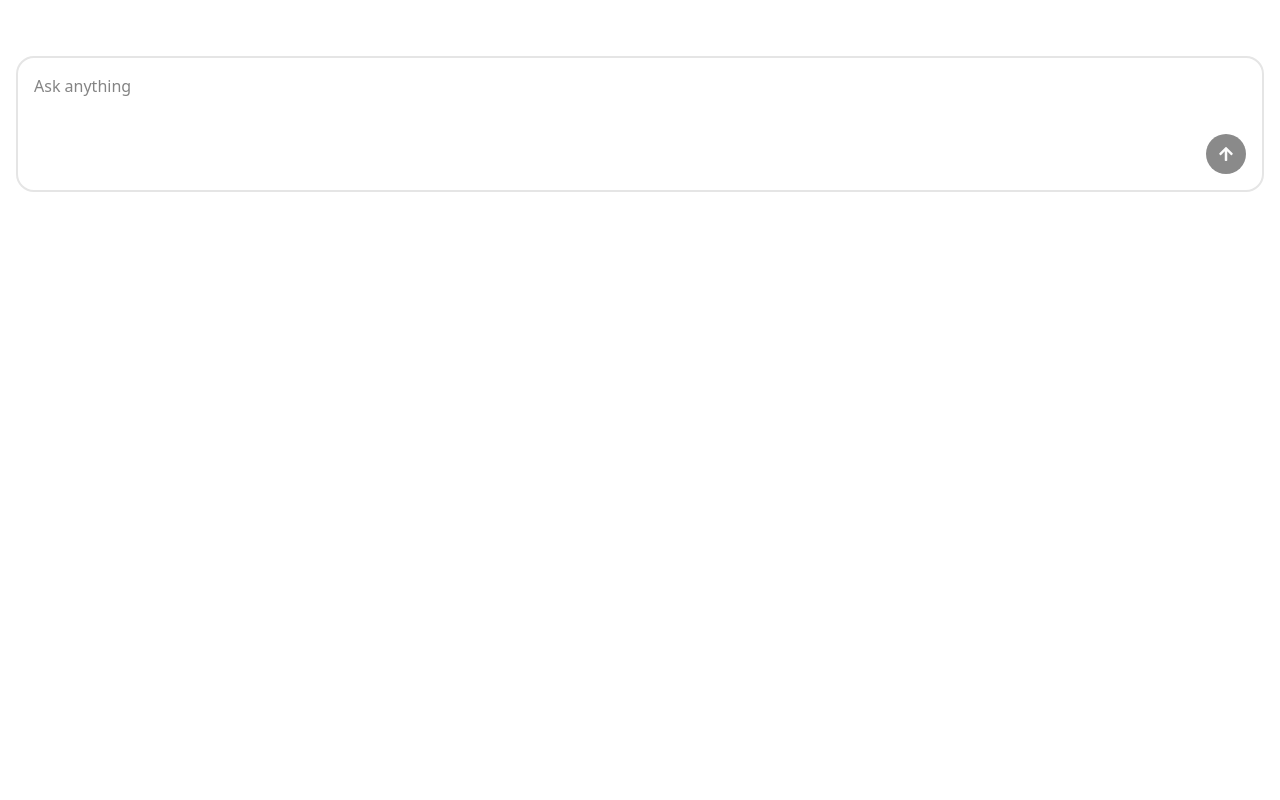
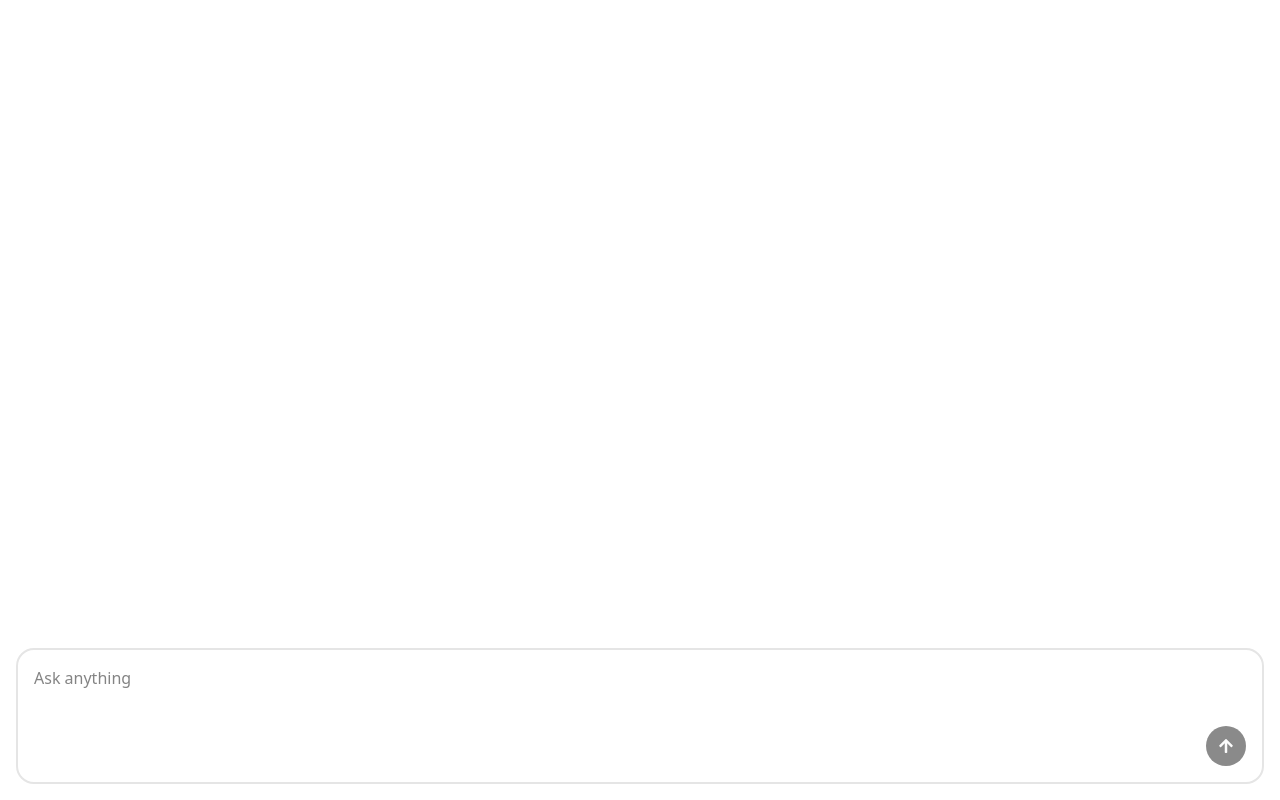
Before and after one commit to justhoji/chatbot-summarizer, a React (Vite) app in the folder packages/client/: page / in a window 1280 px wide. Built offline with nearby package versions, Linux system fonts and the light colour scheme.

Commit message:
fix: adjust layout and scrolling behavior in ChatBot component

```diff
--- a/packages/client/src/App.tsx
+++ b/packages/client/src/App.tsx
@@ -2,7 +2,7 @@
 
 function App() {
    return (
-      <div className="p-4">
+      <div className="p-4 h-screen w-full">
          <ChatBot />
       </div>
    );
--- a/packages/client/src/components/ui/ChatBot.tsx
+++ b/packages/client/src/components/ui/ChatBot.tsx
@@ -19,19 +19,19 @@
 
 const ChatBot = () => {
    const conversationId = React.useRef(crypto.randomUUID());
-   const formRef = React.useRef<HTMLFormElement | null>(null);
+   const lastMessageRef = React.useRef<HTMLDivElement | null>(null);
    const [messages, setMessages] = React.useState<Message[]>([]);
    const [isBotTyping, setIsBotTyping] = React.useState<boolean>(false);
    const { register, handleSubmit, reset, formState } = useForm<ChatInput>();
 
    React.useEffect(() => {
-      formRef.current?.scrollIntoView({ behavior: 'smooth' });
+      lastMessageRef.current?.scrollIntoView({ behavior: 'smooth' });
    }, [messages]);
    const onSubmit = async ({ prompt }: ChatInput) => {
       setMessages((prev) => [...prev, { content: prompt, role: 'user' }]);
       setIsBotTyping(true);
       try {
-         reset();
+         reset({ prompt: '' });
          const { data } = await axios.post<ChatResponse>('/api/chat', {
             prompt,
             conversationId: conversationId.current,
@@ -61,10 +61,10 @@
       }
    };
    return (
-      <div>
-         <div className="flex flex-col gap-3 mb-10">
+      <div className="flex flex-col h-full">
+         <div className="flex flex-col flex-1 gap-3 mb-10 overflow-y-auto">
             {messages.map((message, index) => (
-               <p
+               <div
                   className={`px-3 py-1 rounded-xl ${
                      message.role === 'user'
                         ? 'bg-blue-600 text-white self-end'
@@ -72,9 +72,10 @@
                   }`}
                   key={index}
                   onCopy={onCopy}
+                  ref={index === messages.length - 1 ? lastMessageRef : null}
                >
                   <ReactMarkdown>{message.content}</ReactMarkdown>
-               </p>
+               </div>
             ))}
             {isBotTyping && (
                <div className="flex gap-1 bg-gray-200 rounded-xl self-start px-3 py-3">
@@ -87,7 +88,6 @@
          <form
             onSubmit={handleSubmit(onSubmit)}
             onKeyDown={onKeyDown}
-            ref={formRef}
             className="flex flex-col items-end gap-3 border-2 rounded-2xl p-4"
          >
             <textarea
@@ -100,6 +100,7 @@
                maxLength={1000}
                name="prompt"
                id="prompt"
+               autoFocus
             />
             <Button
                disabled={!formState.isValid}
```
